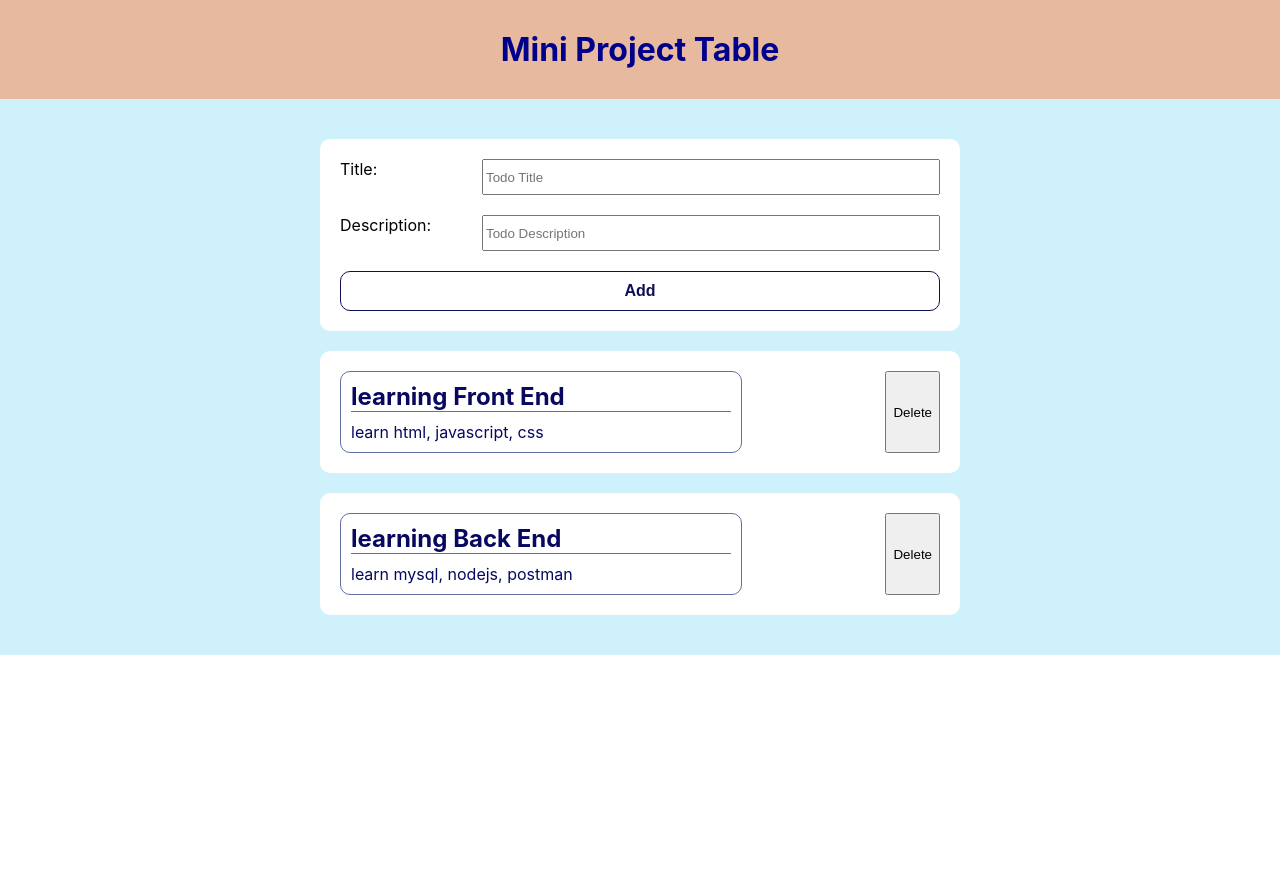
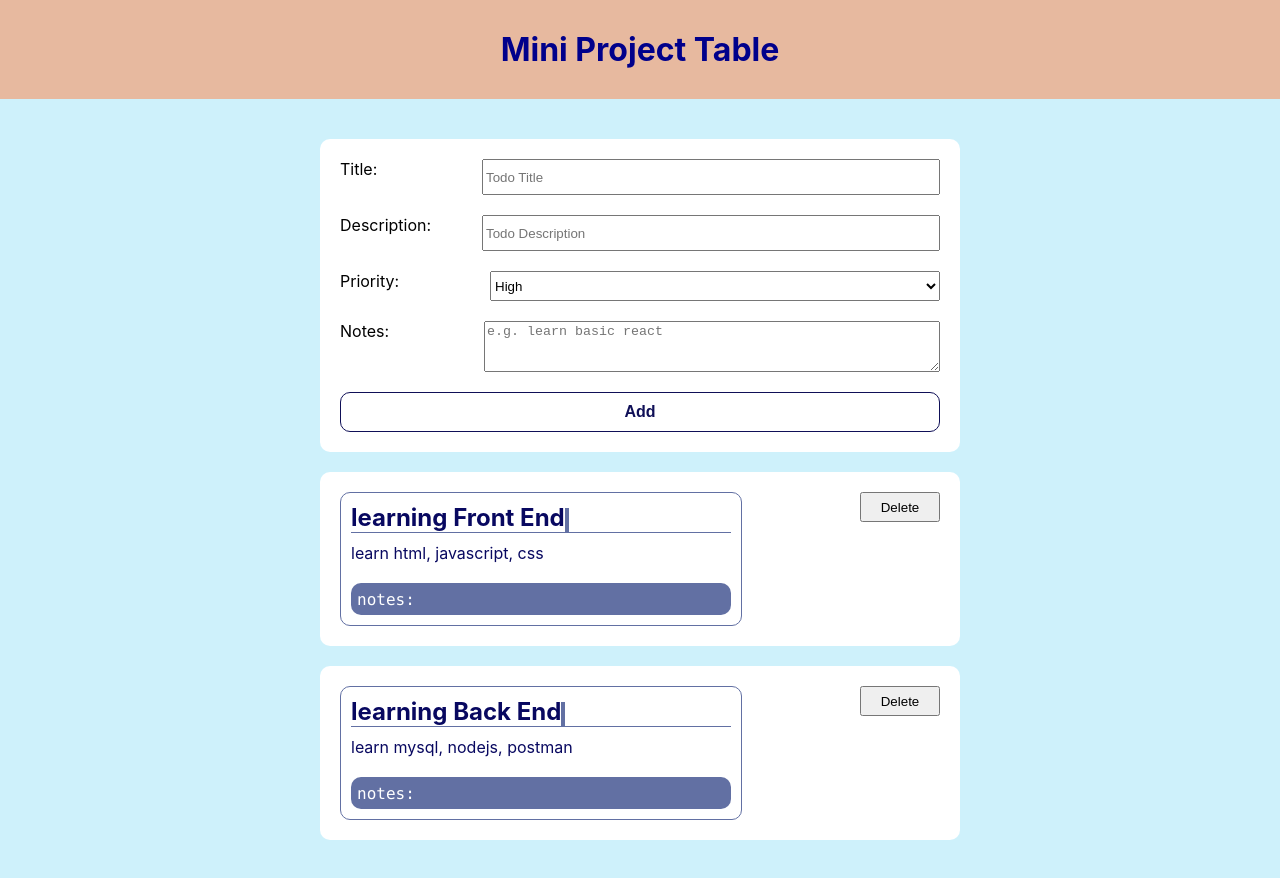
Before and after one commit to Fathurrahman509/react_minipro_batch_V, a React (Create React App) app in the folder mini-project-react/: page / in a window 1280 px wide. Before the commit the page ends 800 px from the top, so only its background shows below. Built offline with nearby package versions, Linux system fonts and the light colour scheme.

Commit message:
step seven

```diff
--- a/mini-project-react/src/components/AddTodorfc.js
+++ b/mini-project-react/src/components/AddTodorfc.js
@@ -5,27 +5,60 @@ const AddTodorfc = ({ handleAddTodo }) => {
 
     const [todoTitle, setTodoTitle] = useState('')
     const [todoDescription, setTodoDescription] = useState('')
+    const [todoPriority, setTodoPriority] = useState('High')
+    const [todoNote, setTodoNote] = useState('')
 
     const handleTitle = (e) => {
-        setTodoTitle(e.target.value)
+        const val = e.target.value;
+        setTodoTitle(val)
     }
 
     const handleDescription = (e) => {
-        setTodoDescription(e.target.value)
+        const val = e.target.value;
+        setTodoDescription(val)
     }
 
-    const handleAdd = () => {
-        console.log('title', todoTitle)
-        console.log('description', todoDescription)
-        const newTodo = {
-            title: todoTitle,
-            description: todoDescription
+    const handlePriority = (e) => {
+        const val = e.target.value;
+        setTodoPriority(val)
+    }
+
+    const handleNote = (e) => {
+        const val = e.target.value;
+        setTodoNote(val)
+    }
+
+    const handleValidation = () => {
+        if (todoTitle === '') {
+            return false
+        } else {
+            return true
         }
-        handleAddTodo(newTodo)
     }
 
     const handleSubmit = (e) => {
-        console.log('handle submit berhasill cuy');
+        e.preventDefault()
+        if (handleValidation()) {
+            const newTodo = {
+                title: todoTitle,
+                description: todoDescription,
+                priority: todoPriority,
+                note: todoNote
+            }
+            handleAddTodo(newTodo)
+            setTodoTitle('')
+            setTodoDescription('')
+            setTodoPriority('High')
+            setTodoNote('')
+        } else {
+            alert('Title is required')
+        }
+        // console.log('handle submit berhasill cuy')
+        // console.log('title', todoTitle)
+        // console.log('description', todoDescription)
+        // console.log('priority', todoPriority)
+        // console.log('note', todoNote)
+
     }
 
     return (
@@ -33,11 +66,23 @@ const AddTodorfc = ({ handleAddTodo }) => {
             <form onSubmit={handleSubmit} >
                 <label>
                     Title:
-                    <input value={todoTitle} onChange={e => handleTitle(e)} className='add-todo-title' type='text' placeholder='Todo Title'></input>
+                    <input value={todoTitle} onChange={handleTitle} className='add-todo-title' type='text' placeholder='Todo Title'></input>
                 </label>
                 <label>
                     Description:
-                    <input value={todoDescription} onChange={e => handleDescription(e)} className='add-todo-description' type='text' placeholder='Todo Description'></input>
+                    <input value={todoDescription} onChange={handleDescription} className='add-todo-description' type='text' placeholder='Todo Description'></input>
+                </label>
+                <label>
+                    Priority:
+                    <select value={todoPriority} onChange={handlePriority} >
+                        <option value="High">High</option>
+                        <option value="Medium">Medium</option>
+                        <option value="Low">Low</option>
+                    </select>
+                </label>
+                <label>
+                    Notes:
+                    <textarea value={todoNote} onChange={handleNote} placeholder="e.g. learn basic react" />
                 </label>
                 <button type="submit" className='add-todo-button'>Add</button>
             </form>
@@ -46,4 +91,4 @@ const AddTodorfc = ({ handleAddTodo }) => {
     )
 }
 
-export default AddTodorfc
+export default AddTodorfc;
--- a/mini-project-react/src/components/TodoCard.css
+++ b/mini-project-react/src/components/TodoCard.css
@@ -22,6 +22,26 @@ h2 {
     margin-bottom: 10px;
 }
 
+h2 span {
+    margin: 0px;
+    background-color: rgb(98, 112, 163);
+    padding: 2px;
+    color: white;
+    font-size: 16px;
+}
+
 p {
     margin: 0px;
 }
+
+.note-container {
+    background-color: rgb(98, 112, 163);
+    padding: 6px;
+    color: white;
+    border-radius: 10px;
+}
+
+.card-button {
+    width: 80px;
+    height: 30px;
+}
--- a/mini-project-react/src/components/TodoCardrfc.js
+++ b/mini-project-react/src/components/TodoCardrfc.js
@@ -1,7 +1,7 @@
 import React, { useState } from 'react'
 import './TodoCard.css'
 
-const TodoCardrfc = ({todo, handleRemoveTodo}) => {
+const TodoCardrfc = ({ todo, handleRemoveTodo }) => {
 
   const handleRemove = () => {
     handleRemoveTodo(todo.index)
@@ -10,10 +10,15 @@ const TodoCardrfc = ({todo, handleRemoveTodo}) => {
   return (
     <div className='card-container'>
       <div className='content-container'>
-        <h2>{todo.title}</h2>
+        <h2>{todo.title} <span>{todo.priority}</span></h2>
         <p>{todo.description}</p>
+        <br />
+        <div className='note-container'>
+          <code>notes: {todo.note}</code>
+        </div>
       </div>
-      <button onClick={handleRemove} >Delete</button>
+      <button className='card-button' onClick={handleRemove}>Delete</button>
+      {/* <button className='card-button' onClick={handleEdit}>Edit</button> */}
     </div>
   )
 }
--- a/mini-project-react/src/components/TodoContainerrfc.js
+++ b/mini-project-react/src/components/TodoContainerrfc.js
@@ -14,11 +14,7 @@ const TodoContainerrfc = () => {
             index: 1,
             title: 'learning Back End',
             description: 'learn mysql, nodejs, postman'
-        },
-        // {
-        //     title: 'learning Framework',
-        //     description: 'learn angular.js, vue.js, react.js'
-        // }
+        }
     ])
 
     // useEffect(() => {
@@ -33,7 +29,9 @@ const TodoContainerrfc = () => {
         const tempNewTodo = {
             index: todoList.length + 1,
             title: newTodo.title,
-            description: newTodo.description
+            description: newTodo.description,
+            priority: newTodo.priority,
+            note: newTodo.note
         }
         setTodoList([...todoList, tempNewTodo])
     }
```
